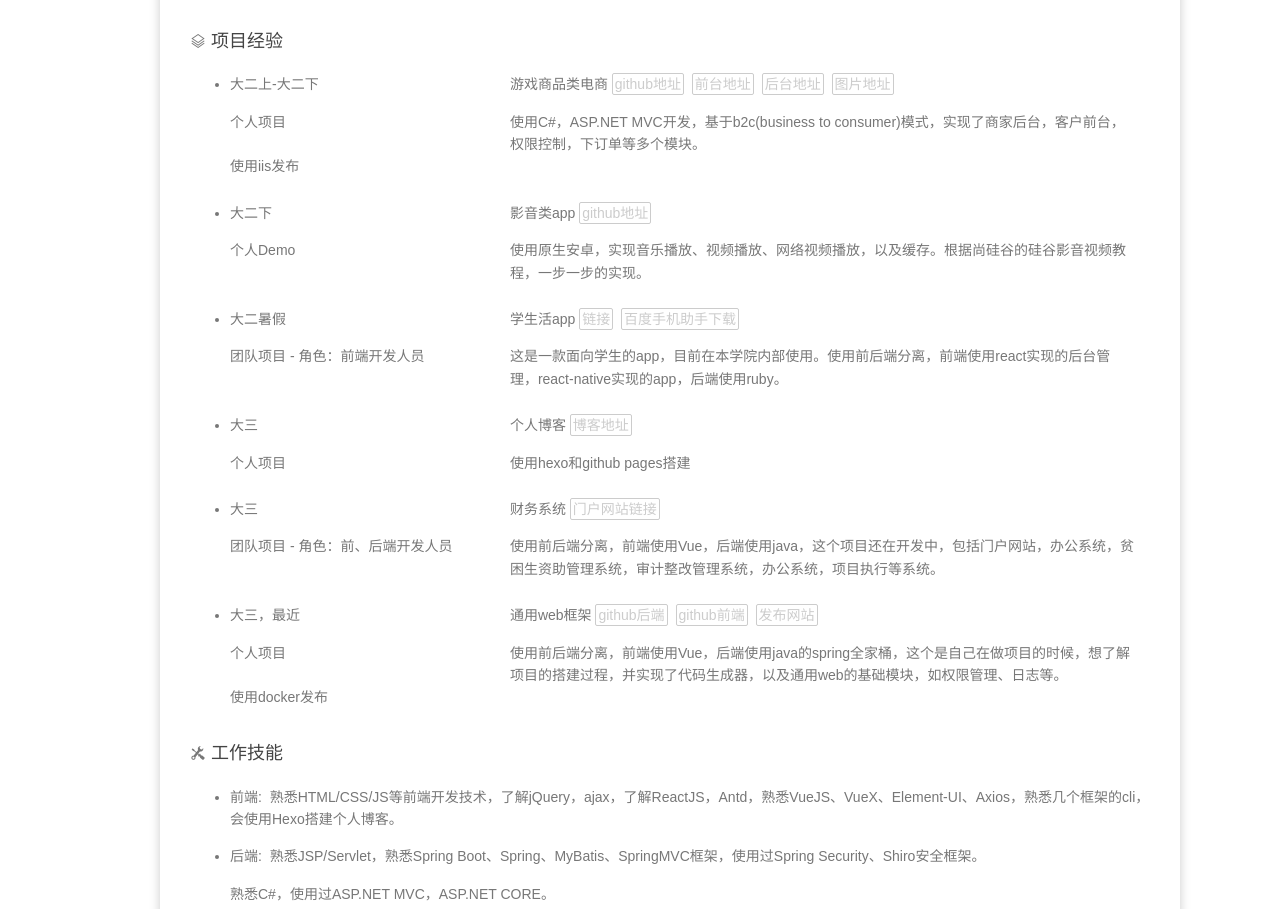
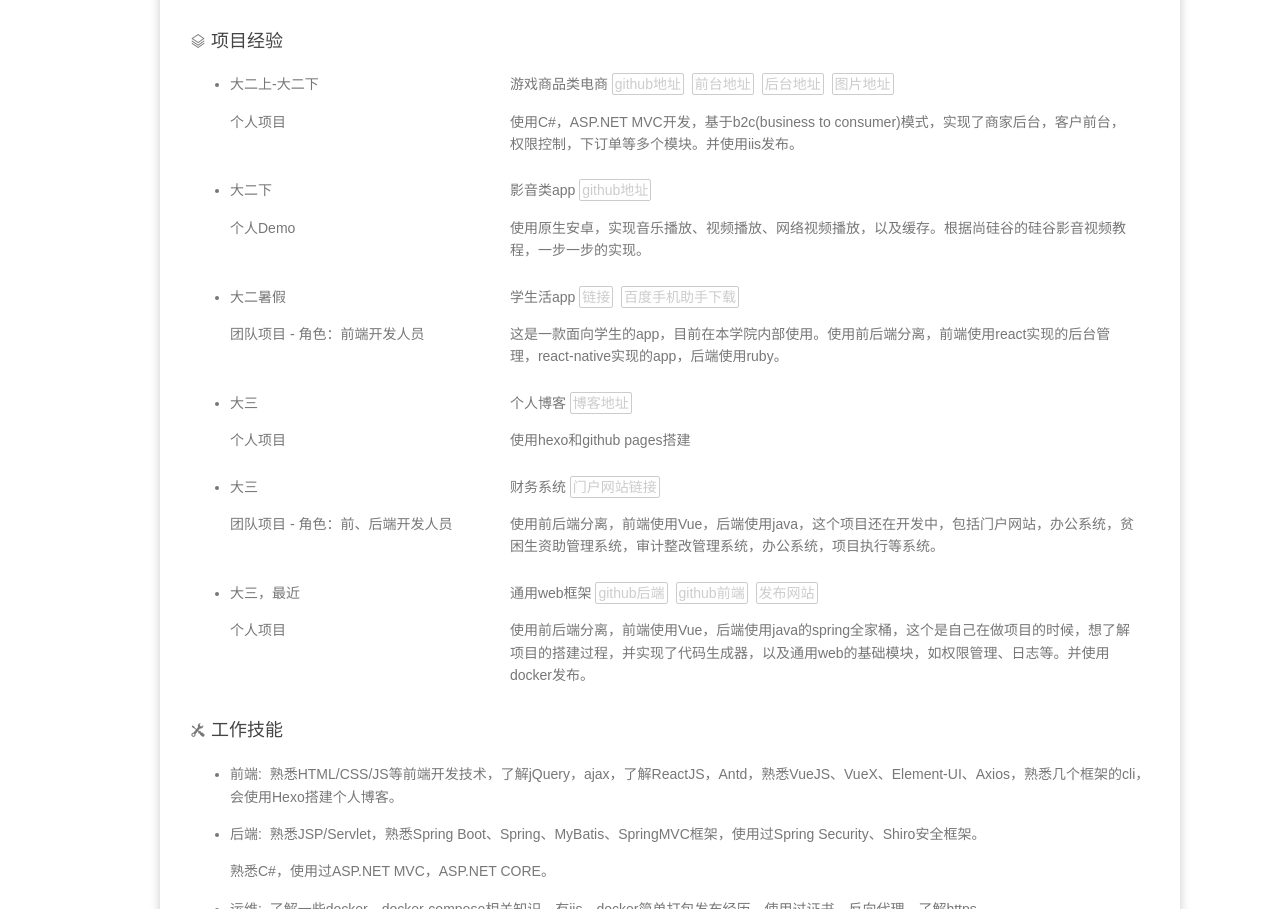
Before and after one commit to ZypCloudy/zypcloudy.github.io, a plain HTML site: page index.html in a window 1280 px wide. Shown: the part 733-1642 px from the top of the page. Drawn offline with Linux system fonts and the light colour scheme.

Commit message:
Update index.html

```diff
--- a/index.html
+++ b/index.html
@@ -77,8 +77,7 @@
                 </p>
                 <p class="description">
                     <span>个人项目</span>
-                    <span>使用C#，ASP.NET MVC开发，基于b2c(business to consumer)模式，实现了商家后台，客户前台，权限控制，下订单等多个模块。</span>
-                    <span>使用iis发布</span>
+                    <span>使用C#，ASP.NET MVC开发，基于b2c(business to consumer)模式，实现了商家后台，客户前台，权限控制，下订单等多个模块。并使用iis发布。</span>
                 </p>
             </li>
             <li>
@@ -141,8 +140,7 @@
                 </p>
                 <p class="description">
                     <span>个人项目</span>
-                    <span>使用前后端分离，前端使用Vue，后端使用java的spring全家桶，这个是自己在做项目的时候，想了解项目的搭建过程，并实现了代码生成器，以及通用web的基础模块，如权限管理、日志等。</span>
-                    <span>使用docker发布</span>
+                    <span>使用前后端分离，前端使用Vue，后端使用java的spring全家桶，这个是自己在做项目的时候，想了解项目的搭建过程，并实现了代码生成器，以及通用web的基础模块，如权限管理、日志等。并使用docker发布。</span>
                 </p>
             </li>
         </ul>
```
